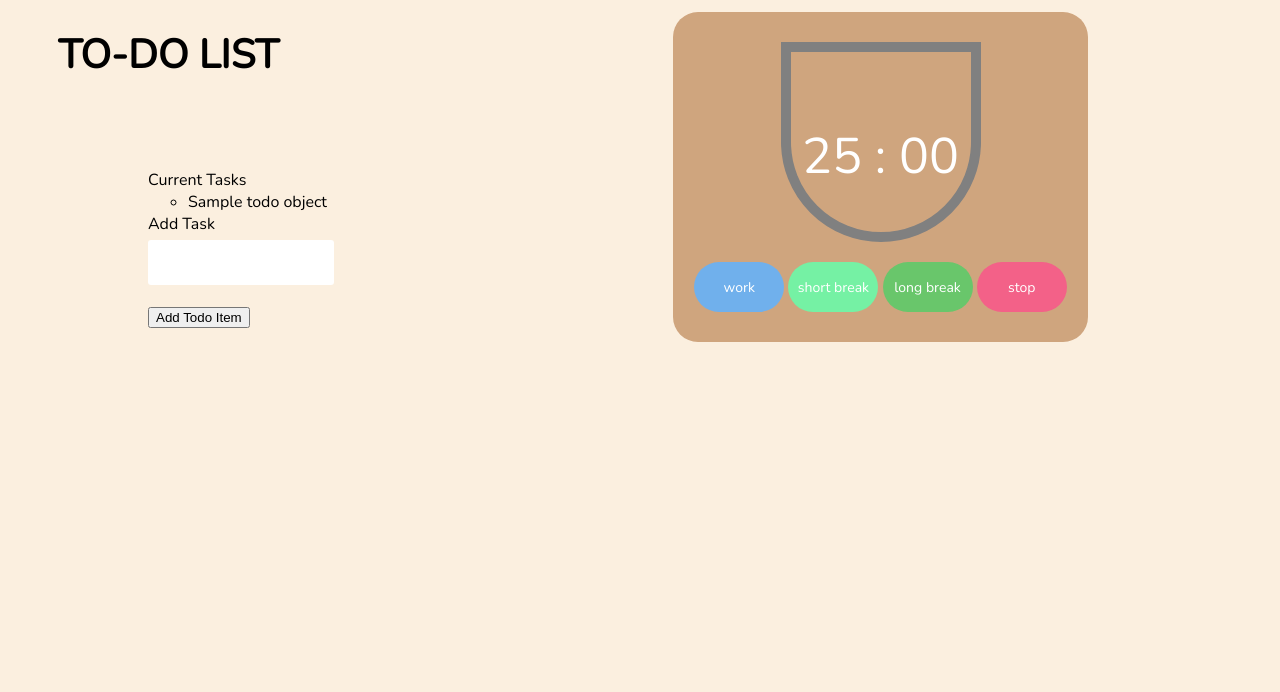
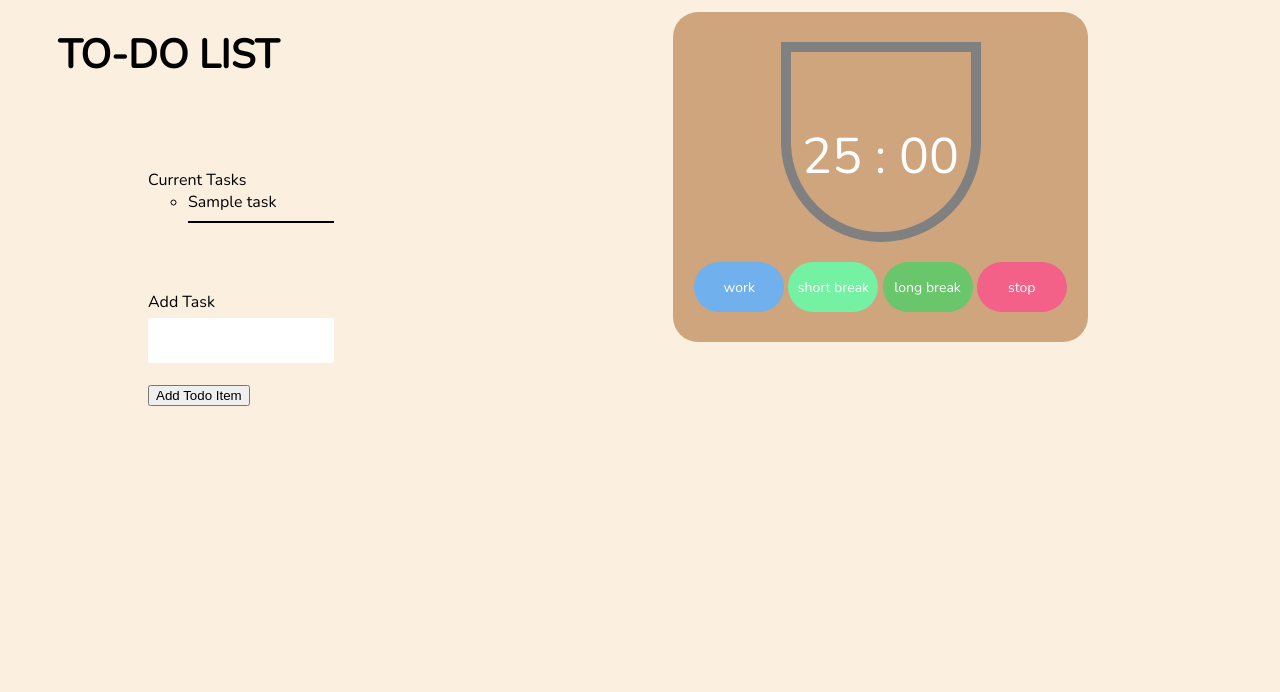
Before and after one commit to LaurierCS/Pod5, a Django app: template templates/app/homepage.html in a window 1280 px wide. Shown: the part 108-800 px from the top of the page. Run offline with Django 3.2, Linux system fonts and the light colour scheme; the template is opened without the code that fills it: most values are stand-ins (such as "Sample title", 1, 10 or a date in 2020).

Commit message:
correcting task posting page

```diff
--- a/app/urls.py
+++ b/app/urls.py
@@ -15,5 +15,5 @@ urlpatterns = [
 
     # Task Urls
     path('upload', views.taskPost, name = 'upload'),
-    path('todo', todoView.as_view()),
+    path('', todoView.as_view()),
 ]
--- a/templates/app/homepage.html
+++ b/templates/app/homepage.html
@@ -172,6 +172,7 @@
       {% endfor %} -->
 
       {% include "app/todo/todo.html"%}
+      {% include "app/todo/task_upload.html" %}
 
     </ul>
 
--- a/templates/app/todo/task_upload.html
+++ b/templates/app/todo/task_upload.html
@@ -1,23 +1,15 @@
-
 {% block headers %}
 <body>
   {% endblock headers %} {% block content %}
 
-  <div class = "todoCreate" id = "wrapper">
-    <div>Create Tasks</div>
-        <form method="POST" action="{% url 'upload' %}" enctype="multipart/form-data">
-            {% csrf_token %}
-            {{form}}
-            <button>Submit</button>
-        </form>
+
+  <div class = "todoList" id = "wrapper">
+    <div>Add Task</div>
+    <form action="upload" method = "post">{% csrf_token %}
+      <input type="text" name="content">
+      <input type="submit" value="Add Todo Item">
+    </form>
   </div>
 
 </body>
 {% endblock content%}
-
-<!--Task Adding-->
-    <!-- <form action="/add task/" method="post">
-      {% csrf_token %}
-      <input type="text" name="content" />
-      <input type="submit" value="Add Todo Item" />
-    </form> -->
--- a/templates/app/todo/todo.html
+++ b/templates/app/todo/todo.html
@@ -1,22 +1,3 @@
-{% extends "../homepage.html" %} {% load static %}
-<head>
-  <meta charset="utf-8" />
-  <meta http-equiv="X-UA-Compatible" content="IE=edge" />
-  <meta name="viewport" content="width=device-width, initial-scale=1" />
-
-  <link rel="stylesheet" type="text/css" href="{% static 'css/main.css' %}" />
-  <!-- navbar -->
-  <meta name="viewport" content="width=device-width, initial-scale=1" />
-  <!-- font -->
-  <link
-    href="https://fonts.googleapis.com/css?family=Nunito"
-    rel="stylesheet"
-  />
-  <!-- Bootstrap CSS -->
-  <link rel="stylesheet" href="{% static 'todo/bs/css/flatly.min.css' %}" />
-  <link rel="stylesheet" href="{% static 'todo/styles.css' %}" />
-</head>
-
 {% block headers %}
 <body>
   {% endblock headers %} {% block content %}
@@ -24,18 +5,13 @@
   <div class = "todoList" id = "wrapper">
     <div>Current Tasks</div>
     <ul>
-      {% for i in todoObjects %}
-        <li>
-          {{i.title}}
-        </li>
+      {% for task in todoObjects %}
+        <li>{{task.title}}</li>
+        <hr/>
+        {% empty %}
+        <li>No objects yet.</li>
       {% endfor %}
     </ul>
-
-    <div>Add Task</div>
-    <form action="/addTask/" method = "post">{% csrf_token %}
-      <input type="text" name="content">
-      <input type="submit" value="Add Todo Item">
-    </form>
   </div>
 
 </body>
```
Also changed, not shown: db.sqlite3.
